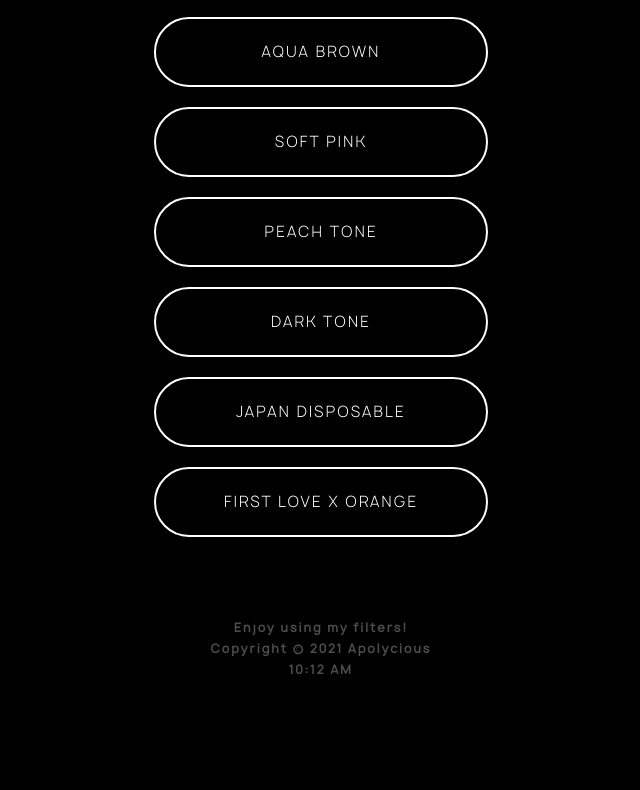
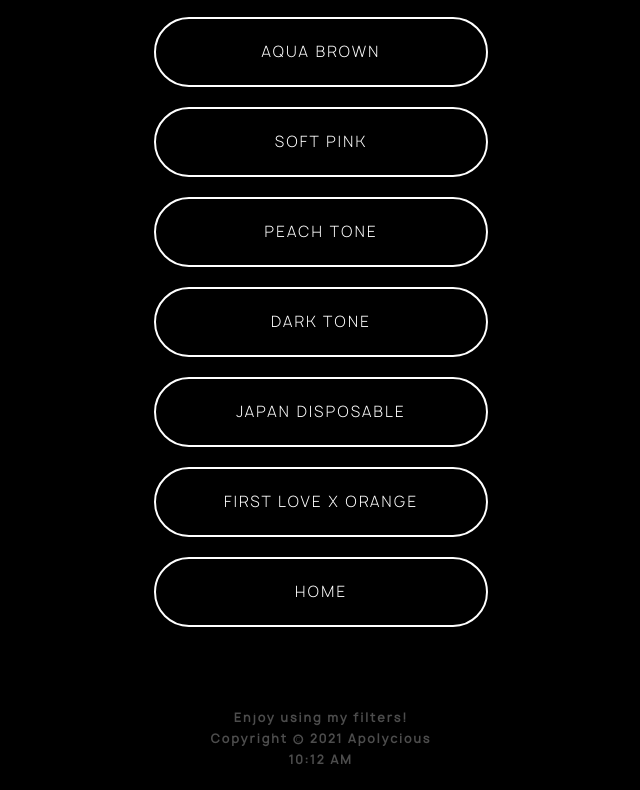
Before and after one commit to Apolycious/Apolycious.github.io, a plain HTML site: page instagram-filter.html in a window 1280 px wide. Shown: the part 441-1231 px from the top of the page, without its empty margins (319-959 px from the left). Before the commit the page ends 1141 px from the top, so only its background shows below. Drawn offline with Linux system fonts and the light colour scheme.

Commit message:
Update instagram-filter.html

```diff
--- a/instagram-filter.html
+++ b/instagram-filter.html
@@ -30,6 +30,7 @@
     <a href="https://www.instagram.com/ar/281179437012056/" class="filter">DARK TONE</a>
     <a href="https://www.instagram.com/ar/264002472039447/" class="filter">JAPAN DISPOSABLE</a>
     <a href="https://www.instagram.com/ar/943105549591530/" class="filter">FIRST LOVE X ORANGE</a>
+    <a href="https://apolycious.github.io" class="filter">HOME</a>
 
     <div class="enjoy">Enjoy using my filters!</div>
     <div class="bottom-text">Copyright © 2021 Apolycious</div>
```
